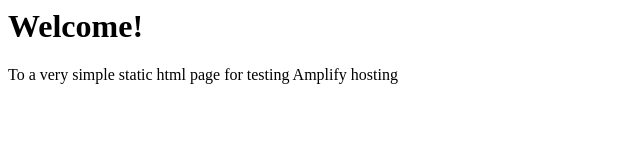
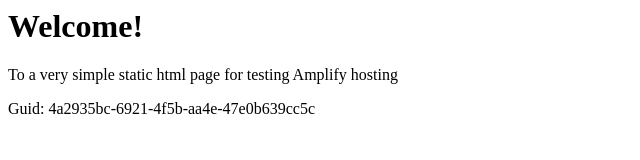
Before and after one commit to aws-aemilia-fra/Github-PR-Commit-Integration-Test-DoNotTouch-v0-preprod-eu-central-1, a website: page src/index.html in a window 1280 px wide. Shown: the whole page, without its empty margins (0-640 px from the left). Drawn offline with Linux system fonts and the light colour scheme.

Commit message:
commit from integ tests

```diff
--- a/src/index.html
+++ b/src/index.html
@@ -1,3 +1,5 @@
+
+
 <html lang="en">
 
 <head>
@@ -10,6 +12,6 @@
 <body>
     <h1>Welcome!</h1>
     <p>To a very simple static html page for testing Amplify hosting</p>
-</body>
+    <p>Guid: 4a2935bc-6921-4f5b-aa4e-47e0b639cc5c</p></body>
 
 </html>
```
